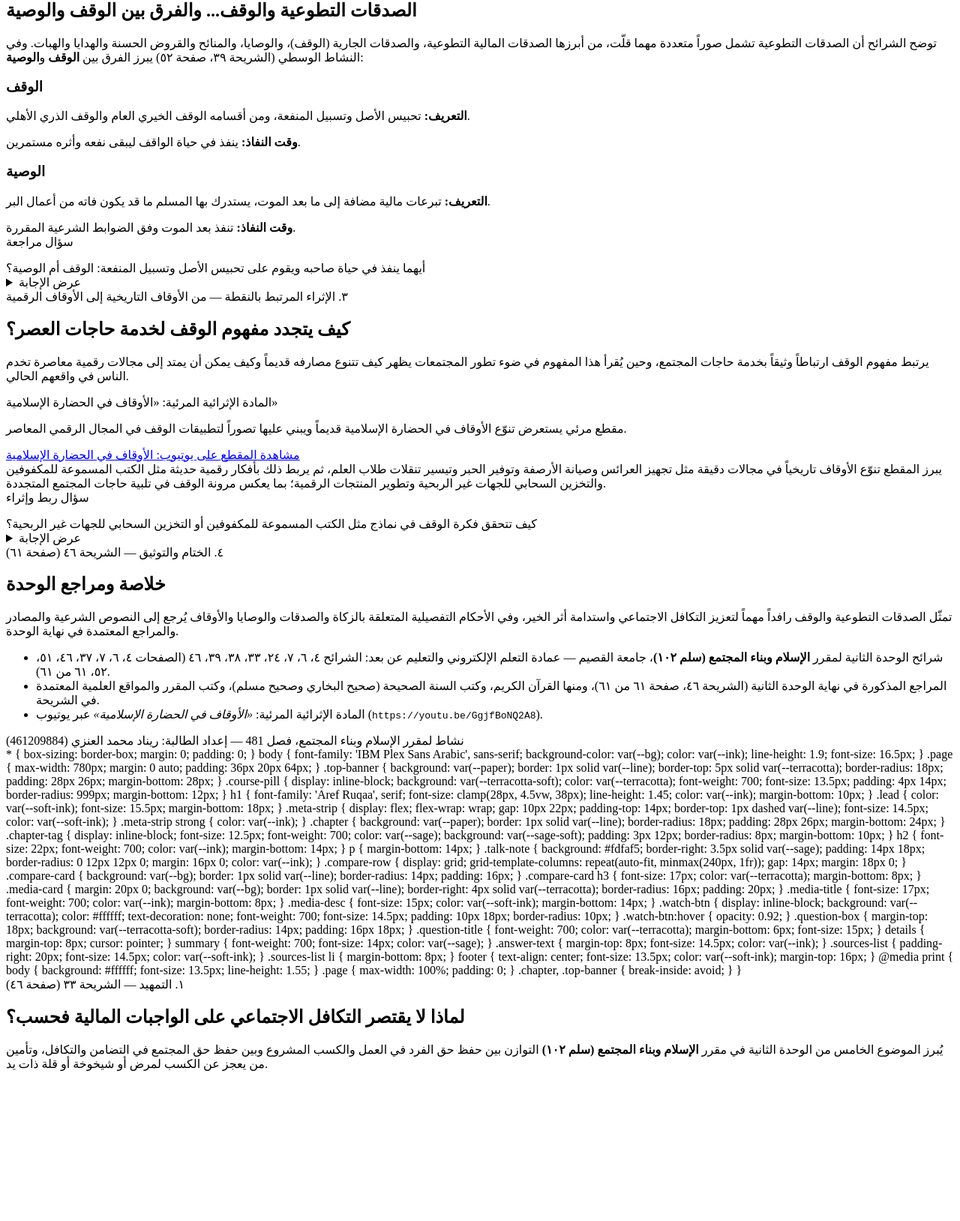
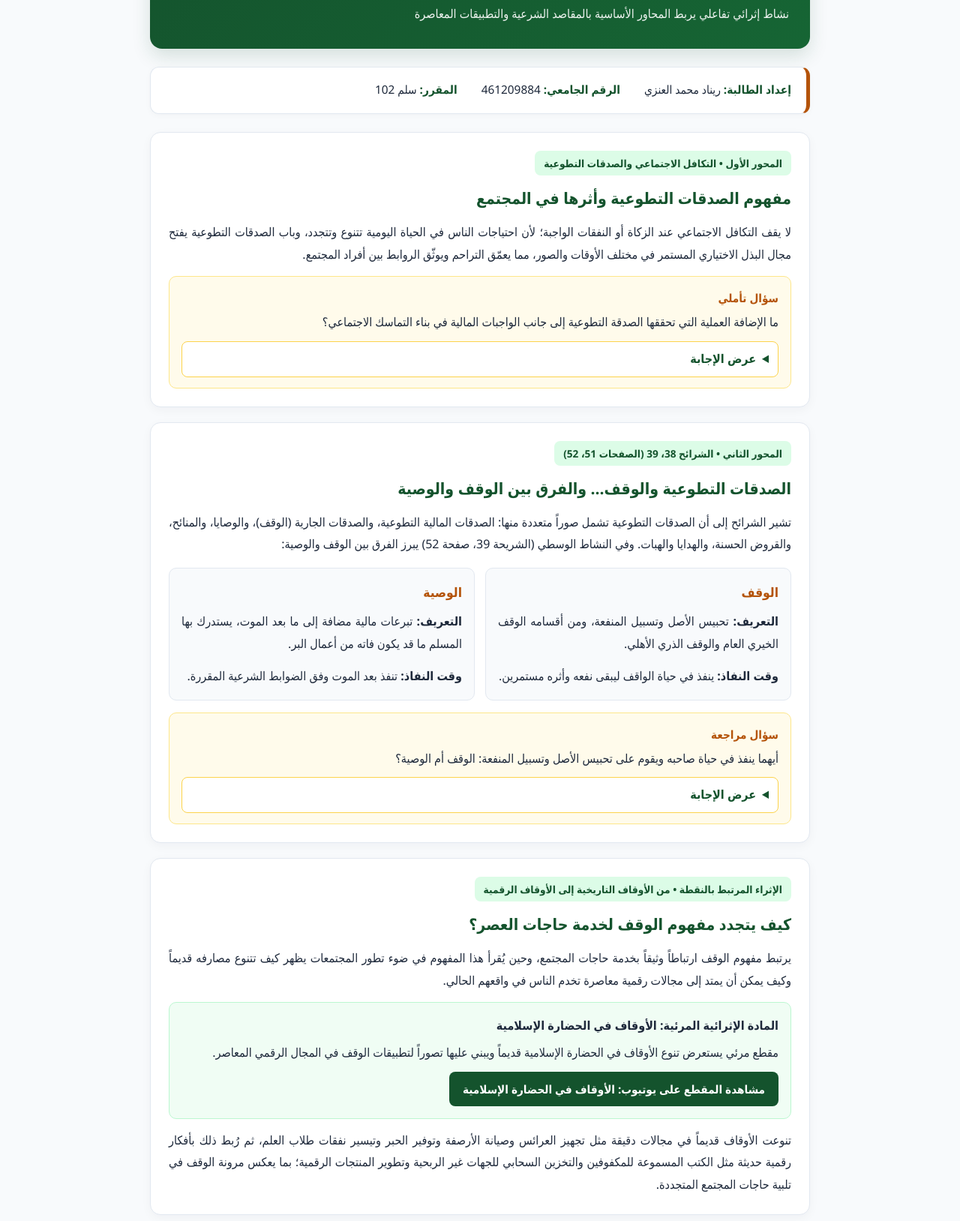
Before and after one commit to Renad-alanzi/Salam102_project, a plain HTML site: page index.html in a window 1280 px wide. Shown: the part 158-1786 px from the top of the page at 75% size. Before the commit the page ends 1602 px from the top, so only its background shows below. Drawn offline with Linux system fonts and the light colour scheme.

Commit message:
Add files via upload

```diff
--- a/index.html
+++ b/index.html
@@ -1,114 +1,21 @@
-لا يقف التكافل الاجتماعي عند الزكاة أو النفقات الواجبة؛ لأن احتياجات الناس في الحياة اليومية تتنوع وتتجدد، وباب <strong>الصدقات التطوعية</strong> يفتح مجال البذل الاختياري المستمر في مختلف الأوقات والصور، مما يعمّق التراحم ويوثّق الروابط بين أفراد المجتمع.
-  </div>
+<!DOCTYPE html>
+<!-- saved from url=(0062)file:///C:/Users/mesh1/Downloads/Telegram%20Desktop/index.html -->
+<html lang="ar" dir="rtl"><head><meta http-equiv="Content-Type" content="text/html; charset=UTF-8">
 
-  <div class="question-box">
-    <div class="question-title">سؤال تأملي</div>
-    <p style="margin-bottom:0;">
-      ما الإضافة العملية التي تحققها الصدقة التطوعية إلى جانب الواجبات المالية في بناء التماسك الاجتماعي؟
-    </p>
-    <details>
-      <summary>عرض الإجابة</summary>
-      <p class="answer-text">
-        تضع الواجبات المالية أساس حفظ الحقوق وسد الحاجات الضرورية، بينما توسّع الصدقة التطوعية دائرة البذل وتستجيب لحاجات متنوعة وطارئة، وتقوّي المودة والتآخي بين الناس.
-      </p>
-    </details>
-  </div>
-</article>
+  <meta name="viewport" content="width=device-width, initial-scale=1.0">
+  <title>نشاط إثرائي | سلم 102 - الإسلام وبناء المجتمع</title>
+  <style>
+    :root {
+      --primary: #14532d;
+      --primary-light: #166534;
+      --accent: #b45309;
+      --bg: #f8fafc;
+      --card: #ffffff;
+      --text: #1e293b;
+      --muted: #64748b;
+      --border: #e2e8f0;
+    }
 
-<article class="chapter">
-  <span class="chapter-tag">٢. المحور الأساسي — الشرائح ٢٤، ٣٨، ٣٩ (الصفحات ٣٧، ٥١، ٥٢)</span>
-  <h2>الصدقات التطوعية والوقف... والفرق بين الوقف والوصية</h2>
-  <p>
-    توضح الشرائح أن الصدقات التطوعية تشمل صوراً متعددة مهما قلّت، من أبرزها الصدقات المالية التطوعية، والصدقات الجارية (الوقف)، والوصايا، والمنائح والقروض الحسنة والهدايا والهبات. وفي النشاط الوسطي (الشريحة ٣٩، صفحة ٥٢) يبرز الفرق بين <strong>الوقف</strong> و<strong>الوصية</strong>:
-  </p>
-
-  <div class="compare-row">
-    <div class="compare-card">
-      <h3>الوقف</h3>
-      <p style="margin-bottom:8px;">
-        <strong>التعريف:</strong> تحبيس الأصل وتسبيل المنفعة، ومن أقسامه الوقف الخيري العام والوقف الذري الأهلي.
-      </p>
-      <p style="margin-bottom:0;">
-        <strong>وقت النفاذ:</strong> ينفذ في حياة الواقف ليبقى نفعه وأثره مستمرين.
-      </p>
-    </div>
-    <div class="compare-card">
-      <h3>الوصية</h3>
-      <p style="margin-bottom:8px;">
-        <strong>التعريف:</strong> تبرعات مالية مضافة إلى ما بعد الموت، يستدرك بها المسلم ما قد يكون فاته من أعمال البر.
-      </p>
-      <p style="margin-bottom:0;">
-        <strong>وقت النفاذ:</strong> تنفذ بعد الموت وفق الضوابط الشرعية المقررة.
-      </p>
-    </div>
-  </div>
-
-  <div class="question-box">
-    <div class="question-title">سؤال مراجعة</div>
-    <p style="margin-bottom:0;">
-      أيهما ينفذ في حياة صاحبه ويقوم على تحبيس الأصل وتسبيل المنفعة: الوقف أم الوصية؟
-    </p>
-    <details>
-      <summary>عرض الإجابة</summary>
-      <p class="answer-text">
-        الوقف؛ لأنه ينفذ في حياة الواقف ويقوم على تحبيس الأصل وتسبيل منفعته (الشريحة ٣٩، صفحة ٥٢).
-      </p>
-    </details>
-  </div>
-</article>
-
-<article class="chapter">
-  <span class="chapter-tag">٣. الإثراء المرتبط بالنقطة — من الأوقاف التاريخية إلى الأوقاف الرقمية</span>
-  <h2>كيف يتجدد مفهوم الوقف لخدمة حاجات العصر؟</h2>
-  <p>
-    يرتبط مفهوم الوقف ارتباطاً وثيقاً بخدمة حاجات المجتمع، وحين يُقرأ هذا المفهوم في ضوء تطور المجتمعات يظهر كيف تتنوع مصارفه قديماً وكيف يمكن أن يمتد إلى مجالات رقمية معاصرة تخدم الناس في واقعهم الحالي.
-  </p>
-
-  <div class="media-card">
-    <div class="media-title">المادة الإثرائية المرئية: «الأوقاف في الحضارة الإسلامية»</div>
-    <p class="media-desc">
-      مقطع مرئي يستعرض تنوّع الأوقاف في الحضارة الإسلامية قديماً ويبني عليها تصوراً لتطبيقات الوقف في المجال الرقمي المعاصر.
-    </p>
-    <a class="watch-btn" href="https://youtu.be/GgjfBoNQ2A8" target="_blank" rel="noopener noreferrer">
-      مشاهدة المقطع على يوتيوب: الأوقاف في الحضارة الإسلامية
-    </a>
-  </div>
-
-  <div class="talk-note">
-    يبرز المقطع تنوّع الأوقاف تاريخياً في مجالات دقيقة مثل تجهيز العرائس وصيانة الأرصفة وتوفير الحبر وتيسير تنقلات طلاب العلم، ثم يربط ذلك بأفكار رقمية حديثة مثل الكتب المسموعة للمكفوفين والتخزين السحابي للجهات غير الربحية وتطوير المنتجات الرقمية؛ بما يعكس مرونة الوقف في تلبية حاجات المجتمع المتجددة.
-  </div>
-
-  <div class="question-box">
-    <div class="question-title">سؤال ربط وإثراء</div>
-    <p style="margin-bottom:0;">
-      كيف تتحقق فكرة الوقف في نماذج مثل الكتب المسموعة للمكفوفين أو التخزين السحابي للجهات غير الربحية؟
-    </p>
-    <details>
-      <summary>عرض الإجابة</summary>
-      <p class="answer-text">
-        بتخصيص مورد أو أصل معرفي/تقني وتسبيل نفعه المستمر لخدمة فئة محتاجة أو جهة نافعة، بما يحقق مقصد التكافل وتيسير شؤون الناس.
-    </p>
-  </details>
-</div>
-</article>
-
-<article class="chapter">
-<span class="chapter-tag">٤. الختام والتوثيق — الشريحة ٤٦ (صفحة ٦١)</span>
-<h2>خلاصة ومراجع الوحدة</h2>
-<p>
-  تمثّل الصدقات التطوعية والوقف رافداً مهماً لتعزيز التكافل الاجتماعي واستدامة أثر الخير، وفي الأحكام التفصيلية المتعلقة بالزكاة والصدقات والوصايا والأوقاف يُرجع إلى النصوص الشرعية والمصادر والمراجع المعتمدة في نهاية الوحدة.
-</p>
-
-<ul class="sources-list">
-  <li>شرائح الوحدة الثانية لمقرر <strong>الإسلام وبناء المجتمع (سلم ١٠٢)</strong>، جامعة القصيم — عمادة التعلم الإلكتروني والتعليم عن بعد: الشرائح ٤، ٦، ٧، ٢٤، ٣٣، ٣٨، ٣٩، ٤٦ (الصفحات ٤، ٦، ٧، ٣٧، ٤٦، ٥١، ٥٢، ٦١ من ٦١).</li>
-  <li>المراجع المذكورة في نهاية الوحدة الثانية (الشريحة ٤٦، صفحة ٦١ من ٦١)، ومنها القرآن الكريم، وكتب السنة الصحيحة (صحيح البخاري وصحيح مسلم)، وكتب المقرر والمواقع العلمية المعتمدة في الشريحة.</li>
-  <li>المادة الإثرائية المرئية: <em>«الأوقاف في الحضارة الإسلامية»</em> عبر يوتيوب (<code>https://youtu.be/GgjfBoNQ2A8</code>).</li>
-</ul>
-</article>
-
-<footer>
-نشاط لمقرر الإسلام وبناء المجتمع، فصل 481 — إعداد الطالبة: ريناد محمد العنزي (461209884)
-</footer>
     * {
       box-sizing: border-box;
       margin: 0;
@@ -116,229 +23,271 @@
     }
 
     body {
-    font-family: 'IBM Plex Sans Arabic', sans-serif;
-    background-color: var(--bg);
-    color: var(--ink);
-    line-height: 1.9;
-    font-size: 16.5px;
+      font-family: "Segoe UI", Tahoma, Arial, sans-serif;
+      background: var(--bg);
+      color: var(--text);
+      line-height: 1.85;
+      padding: 24px 16px 48px;
     }
 
-  .page {
-    max-width: 780px;
+    .container {
+      max-width: 880px;
       margin: 0 auto;
-    padding: 36px 20px 64px;
     }
 
-  .top-banner {
-    background: var(--paper);
-    border: 1px solid var(--line);
-    border-top: 5px solid var(--terracotta);
-    border-radius: 18px;
-    padding: 28px 26px;
-    margin-bottom: 28px;
+    header.hero {
+      background: linear-gradient(135deg, var(--primary), var(--primary-light));
+      color: #fff;
+      padding: 32px 28px;
+      border-radius: 16px;
+      box-shadow: 0 10px 25px rgba(20, 83, 45, 0.15);
+      margin-bottom: 24px;
     }
 
-  .course-pill {
+    .badge {
       display: inline-block;
-    background: var(--terracotta-soft);
-    color: var(--terracotta);
-    font-weight: 700;
-    font-size: 13.5px;
+      background: rgba(255, 255, 255, 0.16);
       padding: 4px 14px;
       border-radius: 999px;
+      font-size: 0.88rem;
       margin-bottom: 12px;
     }
 
-  h1 {
-    font-family: 'Aref Ruqaa', serif;
-    font-size: clamp(28px, 4.5vw, 38px);
-    line-height: 1.45;
-    color: var(--ink);
-    margin-bottom: 10px;
+    header.hero h1 {
+      font-size: 1.75rem;
+      margin-bottom: 8px;
     }
 
-  .lead {
-    color: var(--soft-ink);
-    font-size: 15.5px;
-    margin-bottom: 18px;
+    header.hero p {
+      opacity: 0.92;
+      font-size: 1rem;
     }
 
-  .meta-strip {
+    .student-card {
+      background: var(--card);
+      border: 1px solid var(--border);
+      border-right: 5px solid var(--accent);
+      border-radius: 12px;
+      padding: 16px 20px;
+      margin-bottom: 24px;
       display: flex;
       flex-wrap: wrap;
-    gap: 10px 22px;
-    padding-top: 14px;
-    border-top: 1px dashed var(--line);
-    font-size: 14.5px;
-    color: var(--soft-ink);
+      gap: 16px 32px;
+      font-size: 0.96rem;
+      box-shadow: 0 2px 8px rgba(0, 0, 0, 0.03);
     }
 
-  .meta-strip strong {
-    color: var(--ink);
+    .student-card span strong {
+      color: var(--primary);
     }
 
-  .chapter {
-    background: var(--paper);
-    border: 1px solid var(--line);
-    border-radius: 18px;
-    padding: 28px 26px;
-    margin-bottom: 24px;
+    article.chapter {
+      background: var(--card);
+      border: 1px solid var(--border);
+      border-radius: 14px;
+      padding: 24px;
+      margin-bottom: 20px;
+      box-shadow: 0 4px 14px rgba(15, 23, 42, 0.04);
     }
 
     .chapter-tag {
       display: inline-block;
-    font-size: 12.5px;
+      background: #dcfce7;
+      color: var(--primary);
       font-weight: 700;
-    color: var(--sage);
-    background: var(--sage-soft);
-    padding: 3px 12px;
+      font-size: 0.85rem;
+      padding: 4px 12px;
       border-radius: 8px;
       margin-bottom: 10px;
     }
 
-  h2 {
-    font-size: 22px;
-    font-weight: 700;
-    color: var(--ink);
-    margin-bottom: 14px;
+    article.chapter h2 {
+      color: var(--primary);
+      font-size: 1.32rem;
+      margin-bottom: 12px;
     }
 
-  p {
+    article.chapter p {
       margin-bottom: 14px;
+      text-align: justify;
     }
 
-  .talk-note {
-    background: #fdfaf5;
-    border-right: 3.5px solid var(--sage);
-    padding: 14px 18px;
-    border-radius: 0 12px 12px 0;
+    .grid-2 {
+      display: grid;
+      grid-template-columns: repeat(auto-fit, minmax(260px, 1fr));
+      gap: 14px;
       margin: 16px 0;
-    color: var(--ink);
     }
 
-  .compare-row {
-    display: grid;
-    grid-template-columns: repeat(auto-fit, minmax(240px, 1fr));
-    gap: 14px;
-    margin: 18px 0;
-  }
-
-  .compare-card {
-    background: var(--bg);
-    border: 1px solid var(--line);
-    border-radius: 14px;
+    .info-card {
+      background: #f8fafc;
+      border: 1px solid var(--border);
+      border-radius: 10px;
       padding: 16px;
     }
 
-  .compare-card h3 {
-    font-size: 17px;
-    color: var(--terracotta);
+    .info-card h3 {
+      color: var(--accent);
+      font-size: 1.08rem;
       margin-bottom: 8px;
     }
 
-  .media-card {
-    margin: 20px 0;
-    background: var(--bg);
-    border: 1px solid var(--line);
-    border-right: 4px solid var(--terracotta);
-    border-radius: 16px;
-    padding: 20px;
-  }
-
-  .media-title {
-    font-size: 17px;
-    font-weight: 700;
-    color: var(--ink);
-    margin-bottom: 8px;
-  }
-
-  .media-desc {
-    font-size: 15px;
-    color: var(--soft-ink);
-    margin-bottom: 14px;
-  }
-
-  .watch-btn {
-    display: inline-block;
-    background: var(--terracotta);
-    color: #ffffff;
-    text-decoration: none;
-    font-weight: 700;
-    font-size: 14.5px;
-    padding: 10px 18px;
+    .question-box {
+      background: #fffbeb;
+      border: 1px solid #fde68a;
       border-radius: 10px;
-  }
-
-  .watch-btn:hover {
-    opacity: 0.92;
-  }
-
-  .question-box {
-    margin-top: 18px;
-    background: var(--terracotta-soft);
-    border-radius: 14px;
-    padding: 16px 18px;
+      padding: 14px 16px;
+      margin-top: 14px;
     }
 
     .question-title {
       font-weight: 700;
-    color: var(--terracotta);
-    margin-bottom: 6px;
-    font-size: 15px;
+      color: var(--accent);
+      margin-bottom: 4px;
+      font-size: 0.95rem;
     }
 
     details {
-    margin-top: 8px;
-    cursor: pointer;
+      margin-top: 10px;
+      background: #ffffff;
+      border: 1px solid #fcd34d;
+      border-radius: 8px;
+      padding: 8px 12px;
     }
 
     summary {
-    font-weight: 700;
-    font-size: 14px;
-    color: var(--sage);
+      cursor: pointer;
+      font-weight: 600;
+      color: var(--primary);
+      user-select: none;
     }
 
     .answer-text {
       margin-top: 8px;
-    font-size: 14.5px;
-    color: var(--ink);
+      padding-top: 8px;
+      border-top: 1px dashed var(--border);
+      color: var(--text);
+      margin-bottom: 0 !important;
     }
 
-  .sources-list {
-    padding-right: 20px;
-    font-size: 14.5px;
-    color: var(--soft-ink);
+    .media-box {
+      background: #f0fdf4;
+      border: 1px solid #bbf7d0;
+      border-radius: 10px;
+      padding: 16px;
+      margin-top: 12px;
     }
 
-  .sources-list li {
-    margin-bottom: 8px;
+    .btn-link {
+      display: inline-block;
+      margin-top: 10px;
+      background: var(--primary);
+      color: #fff;
+      text-decoration: none;
+      padding: 9px 18px;
+      border-radius: 8px;
+      font-weight: 600;
+      font-size: 0.95rem;
+    }
+
+    .btn-link:hover {
+      background: var(--primary-light);
     }
 
     footer {
       text-align: center;
-    font-size: 13.5px;
-    color: var(--soft-ink);
-    margin-top: 16px;
+      color: var(--muted);
+      font-size: 0.9rem;
+      margin-top: 28px;
     }
+  </style>
+</head>
+<body>
+  <div class="container">
+    <header class="hero">
+      <div class="badge">مقرر سلم 102 • الإسلام وبناء المجتمع</div>
+      <h1>التكافل الاجتماعي والصدقات التطوعية والوقف</h1>
+      <p>نشاط إثرائي تفاعلي يربط المحاور الأساسية بالمقاصد الشرعية والتطبيقات المعاصرة</p>
+    </header>
 
-  @media print {
-    body {
-      background: #ffffff;
-      font-size: 13.5px;
-      line-height: 1.55;
-    }
-    .page {
-      max-width: 100%;
-      padding: 0;
-    }
-    .chapter, .top-banner {
-      break-inside: avoid;
-    }
-  }
+    <div class="student-card">
+      <span><strong>إعداد الطالبة:</strong> ريناد محمد العنزي</span>
+      <span><strong>الرقم الجامعي:</strong> 461209884</span>
+      <span><strong>المقرر:</strong> سلم 102</span>
+    </div>
+
     <article class="chapter">
-    <span class="chapter-tag">١. التمهيد — الشريحة ٣٣ (صفحة ٤٦)</span>
-    <h2>لماذا لا يقتصر التكافل الاجتماعي على الواجبات المالية فحسب؟</h2>
+      <span class="chapter-tag">المحور الأول • التكافل الاجتماعي والصدقات التطوعية</span>
+      <h2>مفهوم الصدقات التطوعية وأثرها في المجتمع</h2>
       <p>
-      يُبرز الموضوع الخامس من الوحدة الثانية في مقرر <strong>الإسلام وبناء المجتمع (سلم ١٠٢)</strong> التوازن بين حفظ حق الفرد في العمل والكسب المشروع وبين حفظ حق المجتمع في التضامن والتكافل، وتأمين من يعجز عن الكسب لمرض أو شيخوخة أو قلة ذات يد.
+        لا يقف التكافل الاجتماعي عند الزكاة أو النفقات الواجبة؛ لأن احتياجات الناس في الحياة اليومية تتنوع وتتجدد، وباب الصدقات التطوعية يفتح مجال البذل الاختياري المستمر في مختلف الأوقات والصور، مما يعمّق التراحم ويوثّق الروابط بين أفراد المجتمع.
       </p>
-    <div class="talk-note">
+      <div class="question-box">
+        <div class="question-title">سؤال تأملي</div>
+        <p style="margin-bottom: 0;">ما الإضافة العملية التي تحققها الصدقة التطوعية إلى جانب الواجبات المالية في بناء التماسك الاجتماعي؟</p>
+        <details>
+          <summary>عرض الإجابة</summary>
+          <p class="answer-text">
+            تسدّ الصدقات التطوعية الحاجات الطارئة والمتجددة التي قد لا تغطيها المصارف المحددة للواجبات المالية، وتعزز روح المبادرة والرحمة المستمرة بين أفراد المجتمع.
+          </p>
+        </details>
+      </div>
+    </article>
+
+    <article class="chapter">
+      <span class="chapter-tag">المحور الثاني • الشرائح 38، 39 (الصفحات 51، 52)</span>
+      <h2>الصدقات التطوعية والوقف... والفرق بين الوقف والوصية</h2>
+      <p>
+        تشير الشرائح إلى أن الصدقات التطوعية تشمل صوراً متعددة منها: الصدقات المالية التطوعية، والصدقات الجارية (الوقف)، والوصايا، والمنائح، والقروض الحسنة، والهدايا والهبات. وفي النشاط الوسطي (الشريحة 39، صفحة 52) يبرز الفرق بين الوقف والوصية:
+      </p>
+      <div class="grid-2">
+        <div class="info-card">
+          <h3>الوقف</h3>
+          <p><strong>التعريف:</strong> تحبيس الأصل وتسبيل المنفعة، ومن أقسامه الوقف الخيري العام والوقف الذري الأهلي.</p>
+          <p style="margin-bottom: 0;"><strong>وقت النفاذ:</strong> ينفذ في حياة الواقف ليبقى نفعه وأثره مستمرين.</p>
+        </div>
+        <div class="info-card">
+          <h3>الوصية</h3>
+          <p><strong>التعريف:</strong> تبرعات مالية مضافة إلى ما بعد الموت، يستدرك بها المسلم ما قد يكون فاته من أعمال البر.</p>
+          <p style="margin-bottom: 0;"><strong>وقت النفاذ:</strong> تنفذ بعد الموت وفق الضوابط الشرعية المقررة.</p>
+        </div>
+      </div>
+      <div class="question-box">
+        <div class="question-title">سؤال مراجعة</div>
+        <p style="margin-bottom: 0;">أيهما ينفذ في حياة صاحبه ويقوم على تحبيس الأصل وتسبيل المنفعة: الوقف أم الوصية؟</p>
+        <details>
+          <summary>عرض الإجابة</summary>
+          <p class="answer-text">
+            <strong>الوقف</strong>؛ لأنه ينفذ في حياة الواقف بتحبيس الأصل وبقاء عينه مع تسبيل منفعته، بينما الوصية تبرع مضاف إلى ما بعد الموت.
+          </p>
+        </details>
+      </div>
+    </article>
+
+    <article class="chapter">
+      <span class="chapter-tag">الإثراء المرتبط بالنقطة • من الأوقاف التاريخية إلى الأوقاف الرقمية</span>
+      <h2>كيف يتجدد مفهوم الوقف لخدمة حاجات العصر؟</h2>
+      <p>
+        يرتبط مفهوم الوقف ارتباطاً وثيقاً بخدمة حاجات المجتمع، وحين يُقرأ هذا المفهوم في ضوء تطور المجتمعات يظهر كيف تتنوع مصارفه قديماً وكيف يمكن أن يمتد إلى مجالات رقمية معاصرة تخدم الناس في واقعهم الحالي.
+      </p>
+      <div class="media-box">
+        <strong>المادة الإثرائية المرئية: الأوقاف في الحضارة الإسلامية</strong>
+        <p style="margin-top: 6px; margin-bottom: 0;">
+          مقطع مرئي يستعرض تنوع الأوقاف في الحضارة الإسلامية قديماً ويبني عليها تصوراً لتطبيقات الوقف في المجال الرقمي المعاصر.
+        </p>
+        <a class="btn-link" href="https://www.youtube.com/results?search_query=%D8%A7%D9%84%D8%A3%D9%88%D9%82%D8%A7%D9%81+%D9%81%D9%8A+%D8%A7%D9%84%D8%AD%D8%B6%D8%A7%D8%B1%D8%A9+%D8%A7%D9%84%D8%A5%D8%B3%D9%84%D8%A7%D9%85%D9%8A%D8%A9" target="_blank" rel="noopener">
+          مشاهدة المقطع على يوتيوب: الأوقاف في الحضارة الإسلامية
+        </a>
+      </div>
+      <p style="margin-top: 14px; margin-bottom: 0;">
+        تنوعت الأوقاف قديماً في مجالات دقيقة مثل تجهيز العرائس وصيانة الأرصفة وتوفير الحبر وتيسير نفقات طلاب العلم، ثم رُبط ذلك بأفكار رقمية حديثة مثل الكتب المسموعة للمكفوفين والتخزين السحابي للجهات غير الربحية وتطوير المنتجات الرقمية؛ بما يعكس مرونة الوقف في تلبية حاجات المجتمع المتجددة.
+      </p>
+    </article>
+
+    <footer>
+      نشاط إثرائي لمقرر سلم 102 • الإسلام وبناء المجتمع
+    </footer>
+  </div>
+
+
+</body></html>
```
Lines whose indentation alone changed are shown as unchanged.
